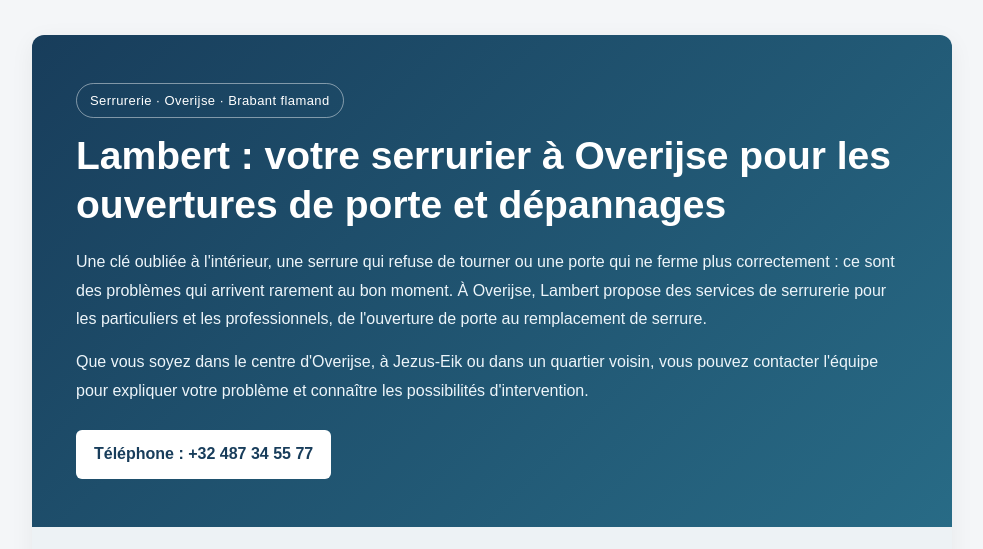
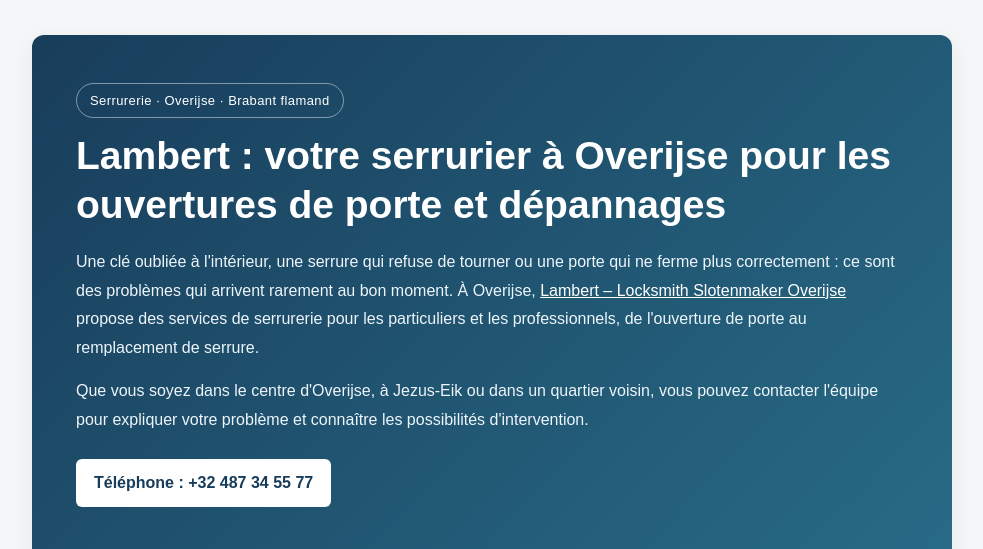
Before and after one commit to floalber/Lambert-Serrurier-Slotenmaker-Overijse, a plain HTML site: page index.html in a window 1280 px wide. Shown: the top 549 px of the page, without its empty margins (148-1131 px from the left). Drawn offline with Linux system fonts and the light colour scheme.

Commit message:
Update index.html

```diff
--- a/index.html
+++ b/index.html
@@ -253,7 +253,7 @@
 <body>
 
 <main class="lambert-article">
-
+<meta name="google-site-verification" content="bjYSqcNRaBbdvNqGXSMRoxsme-baUSa3cdzB6Dit4Gg" />
   <!-- HERO SECTION -->
   <header class="lambert-hero">
     <span class="eyebrow">Serrurerie · Overijse · Brabant flamand</span>
@@ -263,8 +263,8 @@
     <p>
       Une clé oubliée à l'intérieur, une serrure qui refuse de tourner ou
       une porte qui ne ferme plus correctement : ce sont des problèmes
-      qui arrivent rarement au bon moment. À Overijse, Lambert propose
-      des services de serrurerie pour les particuliers et les professionnels,
+      qui arrivent rarement au bon moment. À Overijse, <a href="https://share.google/6aOQ96GBlJIqL5p8h">Lambert – Locksmith Slotenmaker Overijse</a>
+ propose des services de serrurerie pour les particuliers et les professionnels,
       de l'ouverture de porte au remplacement de serrure.
     </p>
 
```
